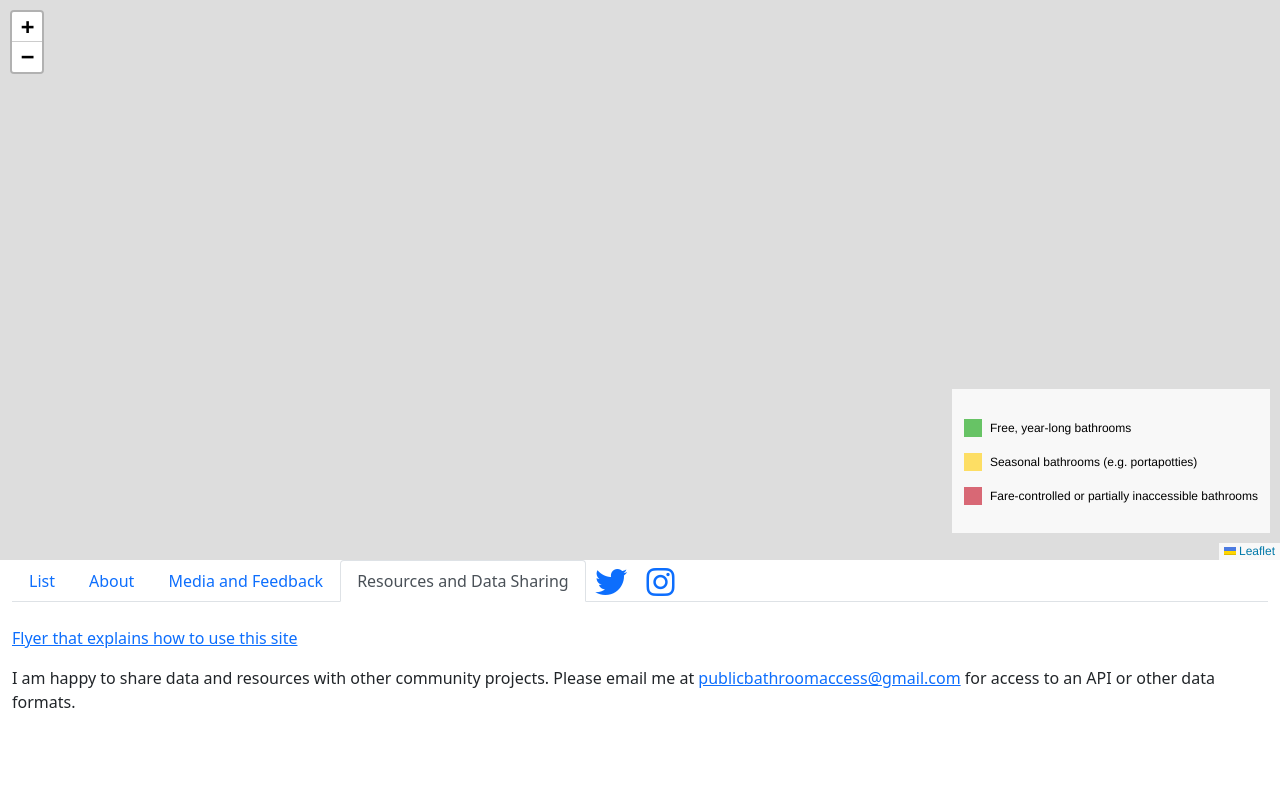
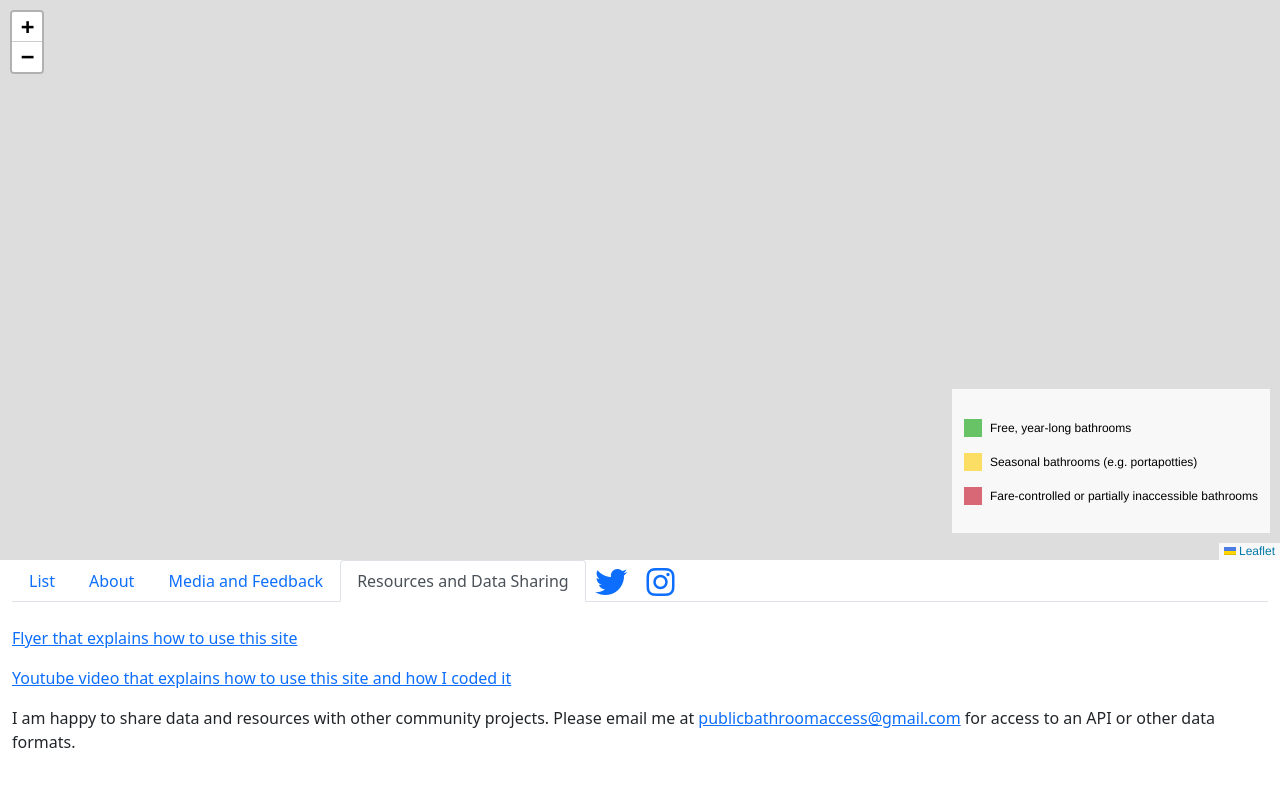
Before and after one commit to amithsaligrama/bathroomaccess, a Django app: template bathroom_map/templates/map.html in a window 1280 px wide, after a click on "Resources and Data Sharing". Shown: the top 787 px of the page. Run offline with Django 3.2, Linux system fonts and the light colour scheme; the template is opened without the code that fills it, so the values that code supplies are empty; some libraries are stand-ins or nearby versions.

Commit message:
Update map.html

```diff
--- a/bathroom_map/templates/map.html
+++ b/bathroom_map/templates/map.html
@@ -269,6 +269,9 @@
             <p>
               <a href="https://www.dropbox.com/s/j9sabtsoaxbgss1/BathroomAccessFlyer.pdf?dl=0">Flyer that explains how to use this site</a>
             </p>
+            <p>
+              <a href="youtu.be/0TgtBOImVr0">Youtube video that explains how to use this site and how I coded it</a>
+            </p>
             <p>I am happy to share data and resources with other community projects. Please email me at <a href="mailto:publicbathroomaccess@gmail.com">publicbathroomaccess@gmail.com</a> for access to an API or other data formats.</p>
           </div>
         </div>
```
